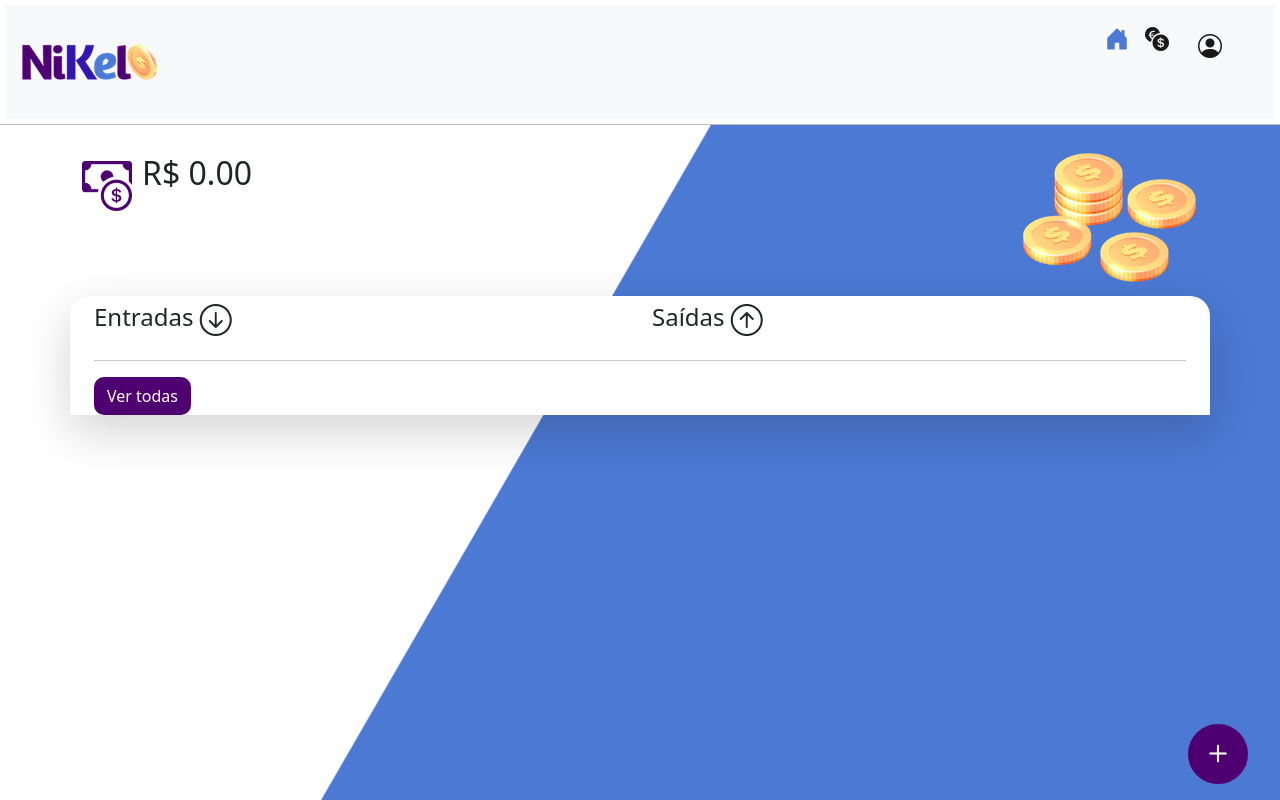
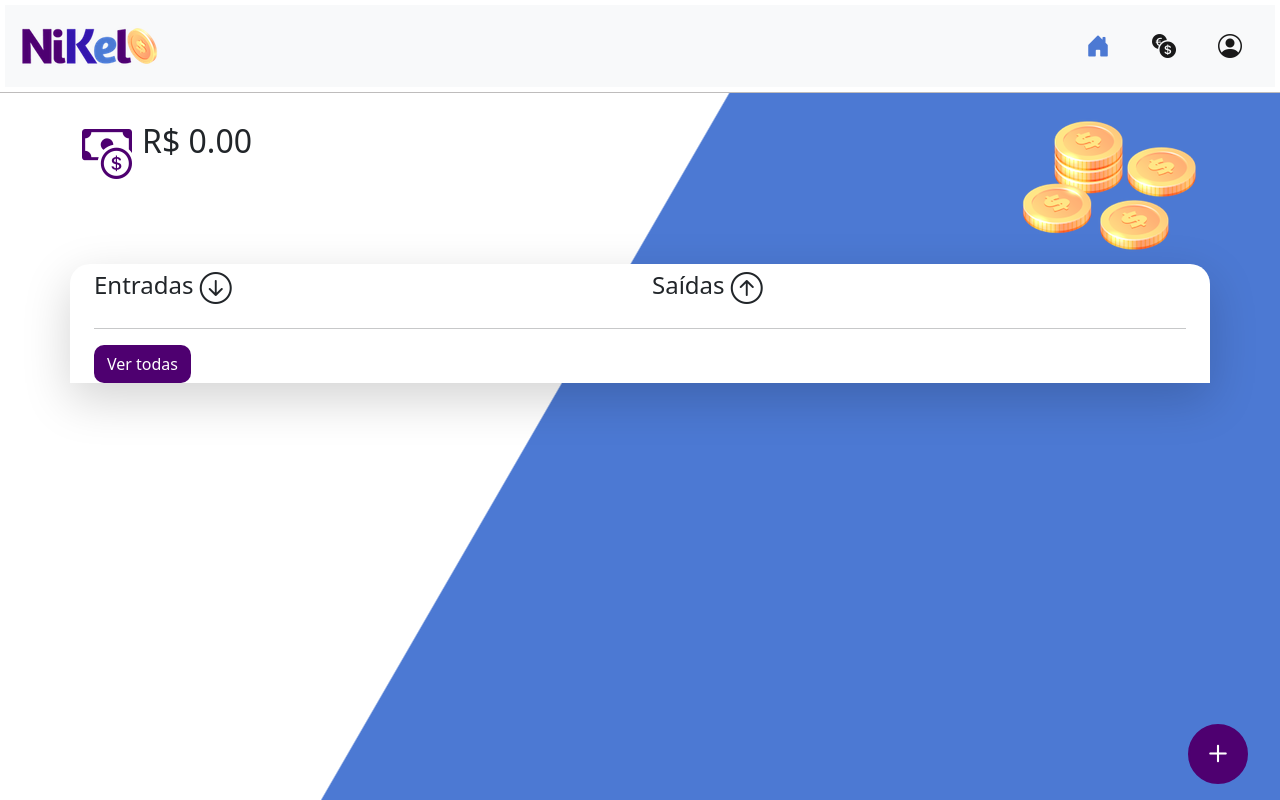
Before and after one commit to edusrocha/Nickel, a plain HTML site: page public/home.html in a window 1280 px wide. Drawn offline with nearby package versions, Linux system fonts and the light colour scheme; sample sign-in values are in the browser's storage.

Commit message:
Reparos necessários solicitados

```diff
--- a/public/css/styes.css
+++ b/public/css/styes.css
@@ -5,6 +5,10 @@
 
 .color-secundary{
     color: #4c79d3;
+}
+
+.color-zero{
+    color: black;
 }
 
 .icon-detail{
@@ -40,8 +44,9 @@
 }
 
 .menu{
+
     margin-right: 20px;
-    }
+}
 
 /*index*/
 
@@ -98,6 +103,7 @@ header{
     align-items: center;
 }
 .button-default{
+    text-decoration: none;
     border-radius: 10px;
     background-color: #4e0070;
     color: #FFFFFF;
--- a/public/home.html
+++ b/public/home.html
@@ -12,7 +12,7 @@
 <body id="app">
   <header>
   <nav class="navbar navbar-expand navbar-light bg-light">
-            <div class="container-fluid menu">
+        <div class="container-fluid">
           <a class="navbar-brand" href="#">
               <img src="./assest/images/nikel-small-logo.png" alt="Logo small nickel" class="img-fluid"></a>
           <button class="navbar-toggler" type="button" data-bs-toggle="collapse" data-bs-target="#navbarNav" aria-controls="navbarNav" aria-expanded="false" aria-label="Toggle navigation">
@@ -20,23 +20,27 @@
           </button>
             <ul class="navbar-nav">
               <li class="nav-item">
-                    <a class="nav-link active fs-4" aria-current="page" href="home.html">
+                <Button class="btn"><a class="nav-link active fs-4" aria-current="page" href="home.html">
                   <i class="bi bi-house-door-fill color-secundary"></i>
-                    </a>
+                </a></Button>
               </li>
               <li class="nav-item">
-                    <a class="nav-link active fs-4" aria-current="page" href="transactions.html">
+                <button class="btn"><a class="nav-link active fs-4" aria-current="page" href="transactions.html">
                   <i class="bi bi-currency-exchange"></i>
-                    </a>
+                </a></button>
               </li>
               <li class="nav-item">
                 <div class="dropdown">
                   <button class="btn" type="button" id="dropdownMenuButton1" data-bs-toggle="dropdown" aria-expanded="false">
                     <a class="nav-link active fs-4" aria-current="page" href="#">
                       <i class="bi bi-person-circle"></i>
+                    </a>
                   </button>
                   <ul class="dropdown-menu logout" aria-labelledby="dropdownMenuButton1">
                     <li><button class="dropdown-item" id="button-logout">Sair</button></li>
+                  </ul>
+                </div>
+            </li>
             </ul>
                   </div>
                 </a>
@@ -87,7 +91,7 @@
                   </div>
                 </div>
                 <div class="col-12">
-                  <button type="button" class="btn button-default">Ver todas</button>
+                  <button type="button" class="btn button-default" href="transactions.html">Ver todas</button>
                 </div>
               </div>
             </div>
@@ -134,7 +138,6 @@
             </div>
         </form>
 
-
         </main>
       <script src="https://cdn.jsdelivr.net/npm/bootstrap@5.1.3/dist/js/bootstrap.bundle.min.js" integrity="sha384-ka7Sk0Gln4gmtz2MlQnikT1wXgYsOg+OMhuP+IlRH9sENBO0LRn5q+8nbTov4+1p" crossorigin="anonymous"></script>
       <script src="./js/home.js"></script>
```
Also changed, not shown: public/transactions.html (+5 -5 lines), public/js/home.js (line endings or trailing spaces). Lines whose indentation alone changed are shown as unchanged.
